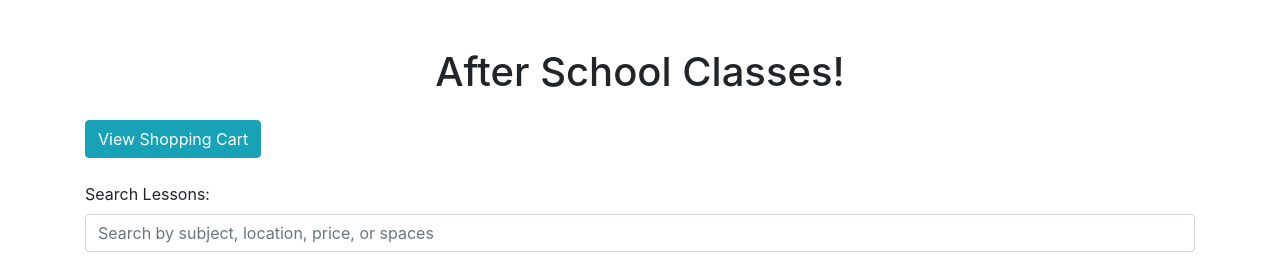
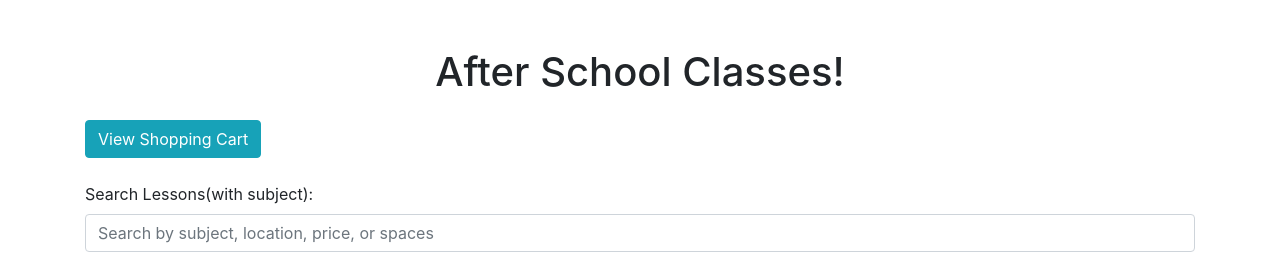
Before and after one commit to kssksndjd/FrontendCW, a Vue app in the folder frontend/: page / in a window 1280 px wide. Shown: the top 272 px of the page. Built offline with nearby package versions, Linux system fonts and the light colour scheme; no server answers.

Commit message:
commit 9

```diff
--- a/frontend/src/components/LessonList.vue
+++ b/frontend/src/components/LessonList.vue
@@ -15,7 +15,7 @@
     <div v-if="!showCart">
       <!-- Search Input -->
       <div class="form-group">
-        <label for="searchQuery">Search Lessons:</label>
+        <label for="searchQuery">Search Lessons(with subject):</label>
         <input
             type="text"
             id="searchQuery"
```
